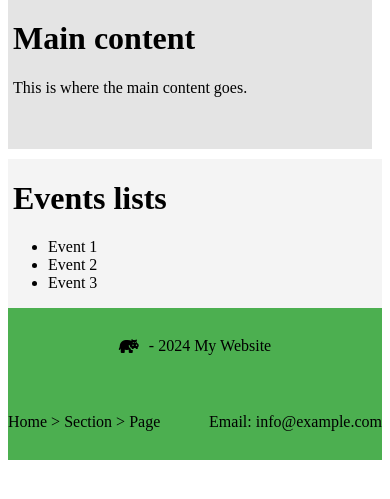
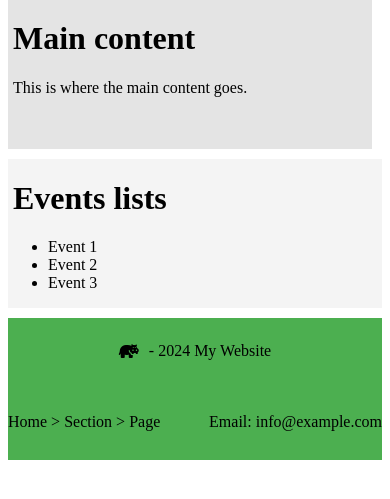
Before and after one commit to Repsej07/Html-cause-i-was-bored, a PHP site: page / in a window 390 px wide. Shown: the part 217-716 px from the top of the page. Run offline with PHP 8.4, Linux system fonts and the light colour scheme; some libraries are stand-ins or nearby versions.

Commit message:
added item-5 to the margin of the resized vw

```diff
--- a/styles.css
+++ b/styles.css
@@ -55,8 +55,8 @@ html{
 }
 @media screen and (max-width: 615px) { /*this is the media query for the smoller devices*/
     .container { /*these are the rules for the main container if the width of the screen gets below 615px*/
-        row-gap: 0px; /*sets the row gap to 0 cause otherwise there would have been a gap between item 5 and item 6*/
-        grid-template-columns: 1fr 1fr 1fr 1fr 1fr; /*sets the columns of the grid to 1fr 1fr 1fr 1fr 1fr*/
+    row-gap: 0px; /*sets the row gap to 0 cause otherwise there would have been a gap between item 5 and item 6*/
+    grid-template-columns: 1fr 1fr 1fr 1fr 1fr; /*sets the columns of the grid to 1fr 1fr 1fr 1fr 1fr*/
     grid-template-rows: 1cm 1fr 1fr 1fr 2cm 2cm ;   /*sets the rows of the grid to 1cm 1fr 1fr 1fr 2cm 2cm*/
     grid-template-areas:  /*sets the areas of the grid to the following*/
     "header header header header header" /*this is the first row of the grid*/
@@ -66,7 +66,7 @@ html{
     "logo logo logo logo logo" /*this is the fifth row of the grid*/
     "footer footer footer footer footer" /*this is the sixth row of the grid*/
     }
-    .item-2, .item-3, .item-4{
+    .item-2, .item-3, .item-4, .item-5{
         margin-top: 10px;   /*these are the rules for the items 2, 3 and 4 if the width of the screen gets below 615px*/
     } /*this is the media query for the smoller devices*/
         .item-5 { /*these are the rules for the items 5 if the width of the screen gets below 615px*/
```
